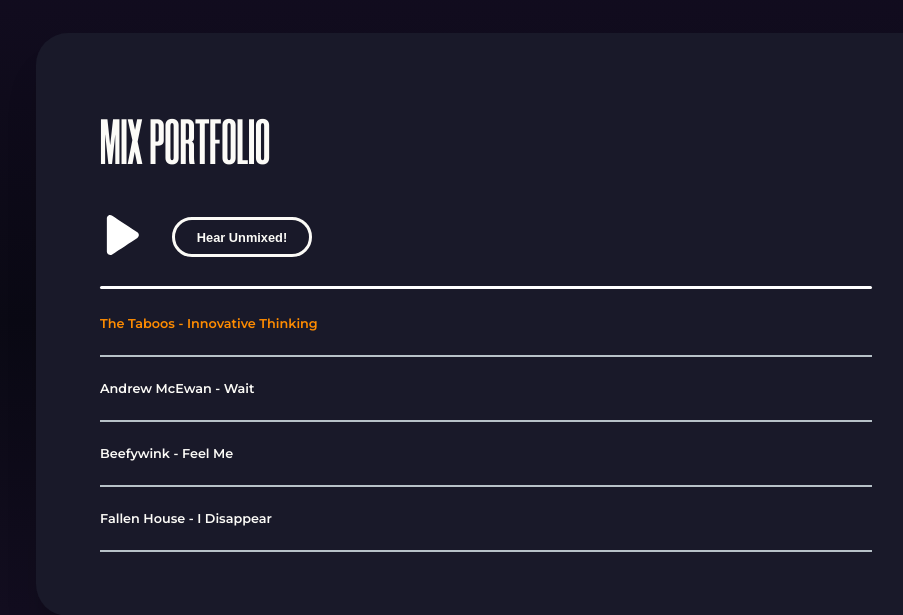
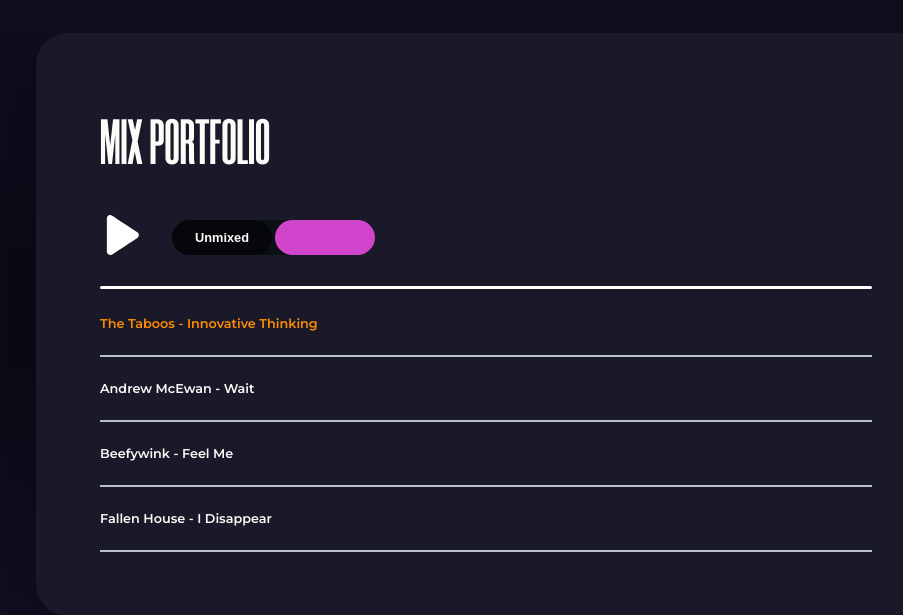
Before and after one commit to RobertJewell/NevisAudio, a PHP site: page / in a window 1280 px wide. Shown: the part 799-1414 px from the top of the page, without its empty margins (154-1057 px from the left). Run offline with PHP 8.4, Linux system fonts and the light colour scheme.

Commit message:
mix toggle update - unfinished

```diff
--- a/index.html
+++ b/index.html
@@ -63,11 +63,15 @@
       <div class="player">
         <h2 class="sectionHeader">Mix Portfolio</h2>
         <div class="switches">
-          <button id="playerControls__button--playPause" aria-label="Pay">
+          <button id="playerControls__button--playPause" aria-label="Play">
             <img src="imgs/audioPlayer/playButton.svg" id="playerControls__play" alt="play" />
             <img src="imgs/audioPlayer/pauseButton.svg" id="playerControls__pause" class="noDisplay" alt="pause" />
           </button>
-          <button id="playerControls__button--mix" class="mixButton">Hear Unmixed!</button>
+          <div class="mixToggle">
+            <button id="playerControls__button--mixed" class="mixButton">Unmixed</button>
+            <button id="playerControls__button--mix" class="mixButton">Mixed</button>
+            <div id="playerControls__button--bg" class="mixButton__bg mixButton__bg--active"></div>
+        </div>
         </div>
         <div class="progressBar--container" id="progressBar--container">
           <div class="progressBar">
--- a/styles/style.css
+++ b/styles/style.css
@@ -644,20 +644,44 @@ hr {
   margin-bottom: 1.5rem;
 }
 
+.mixToggle {
+  background-color: #0b0f16;
+  border-radius: 100rem;
+  position: relative;
+}
+
+.mixButton__bg {
+  width: 100px;
+  height: 35px;
+  border-radius: 100rem;
+  background-color: #d145cc;
+  position: absolute;
+  left: 0;
+  top: 0;
+  margin-left: 0;
+  color: rgba(0, 0, 0, 0);
+  -webkit-transition: all 0.2s ease-out;
+  transition: all 0.2s ease-out;
+  z-index: 0;
+}
+
+.mixButton__bg--active {
+  left: 100%;
+  margin-left: -100px;
+  /*.animate width*/
+}
+
 .mixButton {
   font-size: 0.8rem;
   -webkit-transition: 200ms;
   transition: 200ms;
   border-radius: 100rem;
-  width: 140px;
+  width: 100px;
+  height: 35px;
   padding: 0.6rem 0;
   color: #fcfbf7;
-  border: solid 3px #fcfbf7;
-  background-color: #191929;
-}
-
-.mixButton:hover {
-  background-color: #262635;
+  background-color: rgba(0, 0, 0, 0.5);
+  z-index: 2;
 }
 
 .playerTracks {
--- a/styles/style.scss
+++ b/styles/style.scss
@@ -584,19 +584,45 @@ hr {
   margin-bottom: 1.5rem;
 }
 
+.mixToggle {
+  background-color: $main-bg-color;
+  border-radius: 100rem;
+  position: relative;
+}
+
+.mixButton__bg {
+  width: 100px;
+  height: 35px;
+  border-radius: 100rem;
+  background-color: #d145cc;
+  position: absolute;
+  left: 0;
+  top: 0;
+  margin-left: 0;
+  color: rgba(0, 0, 0, 0);
+  transition: all 0.2s ease-out;
+  z-index: 0;
+}
+
+.mixButton__bg--active {
+  left: 100%;
+  margin-left: -100px; /*.animate width*/
+}
+
 .mixButton {
   font-size: 0.8rem;
   transition: 200ms;
   border-radius: 100rem;
-  width: 140px;
+  width: 100px;
+  height: 35px;
   padding: 0.6rem 0;
   color: $main-text-color;
-  border: solid 3px $main-text-color;
-  background-color: $lighter-bg-color;
+  background-color: rgba(0, 0, 0, 0.5);
+  z-index: 2;
 }
 
 .mixButton:hover {
-  background-color: #262635;
+  // background-color: #262635;
 }
 
 .playerTracks {
```
Also changed, not shown: 1 other file.
